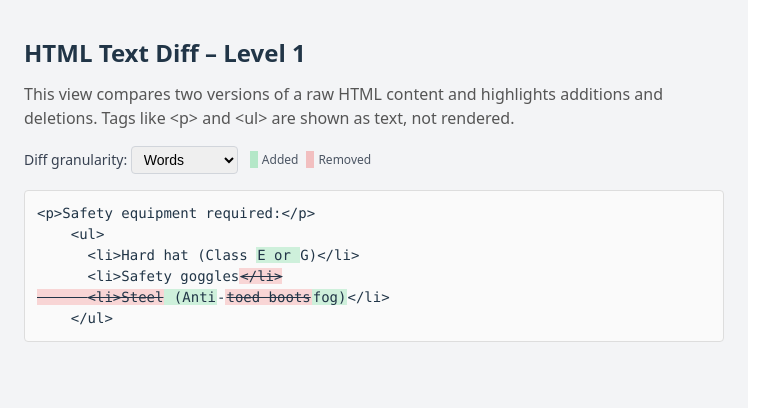
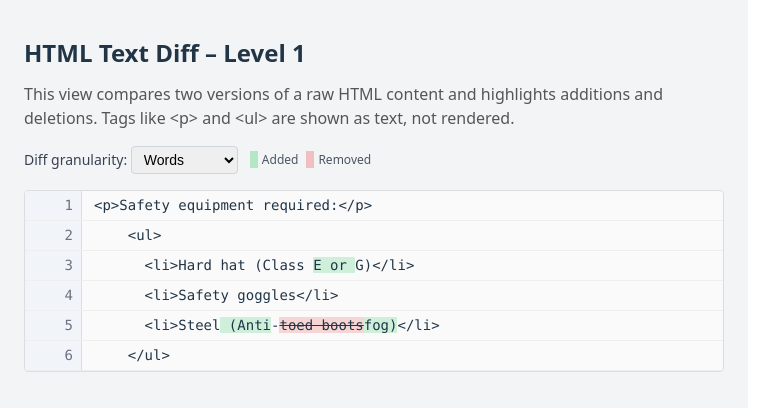
Before and after one commit to tara-humara/html-diff-viewer, a React (Vite) app: page / in a window 1280 px wide. Shown: the top 408 px of the page, without its empty margins (0-763 px from the left). Built offline with nearby package versions, Linux system fonts and the light colour scheme.

Commit message:
feat: add line-numbered diff layout to improve readability

```diff
--- a/src/components/TextDiff.tsx
+++ b/src/components/TextDiff.tsx
@@ -36,9 +36,51 @@ const getDiffParts = (
     }
 };
 
+/** Escape HTML before inserting via innerHTML */
+const escapeHtml = (value: string) =>
+    value
+        .replace(/&/g, "&amp;")
+        .replace(/</g, "&lt;")
+        .replace(/>/g, "&gt;");
+
+/**
+ * Converts diff parts into highlighted HTML for a single line.
+ * Used for chars/words modes.
+ */
+const renderLineWithHighlights = (line: string, parts: DiffPart[]): string => {
+    let html = "";
+    let cursor = 0;
+
+    for (const part of parts) {
+        const idx = line.indexOf(part.value, cursor);
+
+        if (idx === -1) continue;
+
+        const before = line.slice(cursor, idx);
+        html += escapeHtml(before);
+
+        const escapedValue = escapeHtml(part.value);
+
+        if (part.added) {
+            html += `<span style="background: rgba(34,197,94,0.2);">${escapedValue}</span>`;
+        } else if (part.removed) {
+            html += `<span style="background: rgba(239,68,68,0.2); text-decoration: line-through;">${escapedValue}</span>`;
+        } else {
+            html += escapedValue;
+        }
+
+        cursor = idx + part.value.length;
+    }
+
+    // Remaining unmatched text
+    html += escapeHtml(line.slice(cursor));
+
+    return html;
+};
+
 /**
  * Stateless component that displays a diff between two raw HTML strings.
- * Granularity can be characters, words or lines.
+ * Granularity can be characters, words, or lines.
  */
 export const TextDiff: React.FC<TextDiffProps> = ({
     original,
@@ -47,6 +89,21 @@ export const TextDiff: React.FC<TextDiffProps> = ({
 }) => {
     const parts = getDiffParts(original, modified, mode);
 
+    // Special handling for pure line-level diff
+    if (mode === "lines") {
+        // Flatten parts into individual lines with their added/removed flags
+        const lineRows: { line: string; added?: boolean; removed?: boolean }[] = [];
+
+        parts.forEach((part) => {
+            const lines = part.value.split("\n");
+
+            lines.forEach((line, idx) => {
+                // Skip trailing empty line caused by final '\n'
+                if (idx === lines.length - 1 && line === "") return;
+                lineRows.push({ line, added: part.added, removed: part.removed });
+            });
+        });
+
         return (
             <div
                 style={{
@@ -54,49 +111,108 @@ export const TextDiff: React.FC<TextDiffProps> = ({
                     fontSize: "14px",
                     border: "1px solid #ddd",
                     borderRadius: "4px",
-                padding: "12px",
                     background: "#fafafa",
-                whiteSpace: "pre-wrap",
-                lineHeight: 1.5,
+                    overflowX: "auto",
                 }}
             >
-            {parts.map((part, index) => {
-                const baseStyle: React.CSSProperties = {
-                    padding: part.added || part.removed ? "0 1px" : undefined,
-                };
-
-                if (part.added) {
-                    return (
-                        <span
-                            key={index}
+                {lineRows.map((row, i) => (
+                    <div
+                        key={i}
                         style={{
-                                ...baseStyle,
-                                backgroundColor: "rgba(34, 197, 94, 0.2)", // Added
+                            display: "flex",
+                            whiteSpace: "pre-wrap",
+                            borderBottom: "1px solid #eee",
                         }}
                     >
-                            {part.value}
-                        </span>
+                        {/* Line number */}
+                        <div
+                            style={{
+                                width: "40px",
+                                textAlign: "right",
+                                padding: "4px 8px",
+                                color: "#6b7280",
+                                background: "#f1f5f9",
+                                borderRight: "1px solid #ddd",
+                                userSelect: "none",
+                            }}
+                        >
+                            {i + 1}
+                        </div>
+
+                        {/* Line content */}
+                        <div
+                            style={{
+                                padding: "4px 12px",
+                                flex: 1,
+                                whiteSpace: "pre-wrap",
+                                backgroundColor: row.added
+                                    ? "rgba(34,197,94,0.15)"
+                                    : row.removed
+                                        ? "rgba(239,68,68,0.15)"
+                                        : "transparent",
+                                textDecoration: row.removed ? "line-through" : "none",
+                            }}
+                        >
+                            {row.line === "" ? "\u00A0" : row.line}
+                        </div>
+                    </div>
+                ))}
+            </div>
         );
     }
 
-                if (part.removed) {
+    // Default: chars / words rendering with inline highlights
+    const diffText = parts.map((p) => p.value).join("");
+    const diffLines = diffText.split("\n");
+
     return (
-                        <span
-                            key={index}
+        <div
             style={{
-                                ...baseStyle,
-                                backgroundColor: "rgba(239, 68, 68, 0.2)", // Removed
-                                textDecoration: "line-through",
+                fontFamily: "Menlo, Monaco, 'Courier New', monospace",
+                fontSize: "14px",
+                border: "1px solid #ddd",
+                borderRadius: "4px",
+                background: "#fafafa",
+                overflowX: "auto",
             }}
         >
-                            {part.value}
-                        </span>
-                    );
-                }
+            {diffLines.map((line, i) => (
+                <div
+                    key={i}
+                    style={{
+                        display: "flex",
+                        whiteSpace: "pre-wrap",
+                        borderBottom: "1px solid #eee",
+                    }}
+                >
+                    {/* Line number */}
+                    <div
+                        style={{
+                            width: "40px",
+                            textAlign: "right",
+                            padding: "4px 8px",
+                            color: "#6b7280",
+                            background: "#f1f5f9",
+                            borderRight: "1px solid #ddd",
+                            userSelect: "none",
+                        }}
+                    >
+                        {i + 1}
+                    </div>
 
-                // Unchanged
-                return <span key={index}>{part.value}</span>;
-            })}
+                    {/* Line content with inline highlights */}
+                    <div
+                        style={{
+                            padding: "4px 12px",
+                            flex: 1,
+                            whiteSpace: "pre-wrap",
+                        }}
+                        dangerouslySetInnerHTML={{
+                            __html: renderLineWithHighlights(line, parts),
+                        }}
+                    />
+                </div>
+            ))}
         </div>
     );
 };
```
Lines whose indentation alone changed are shown as unchanged.
